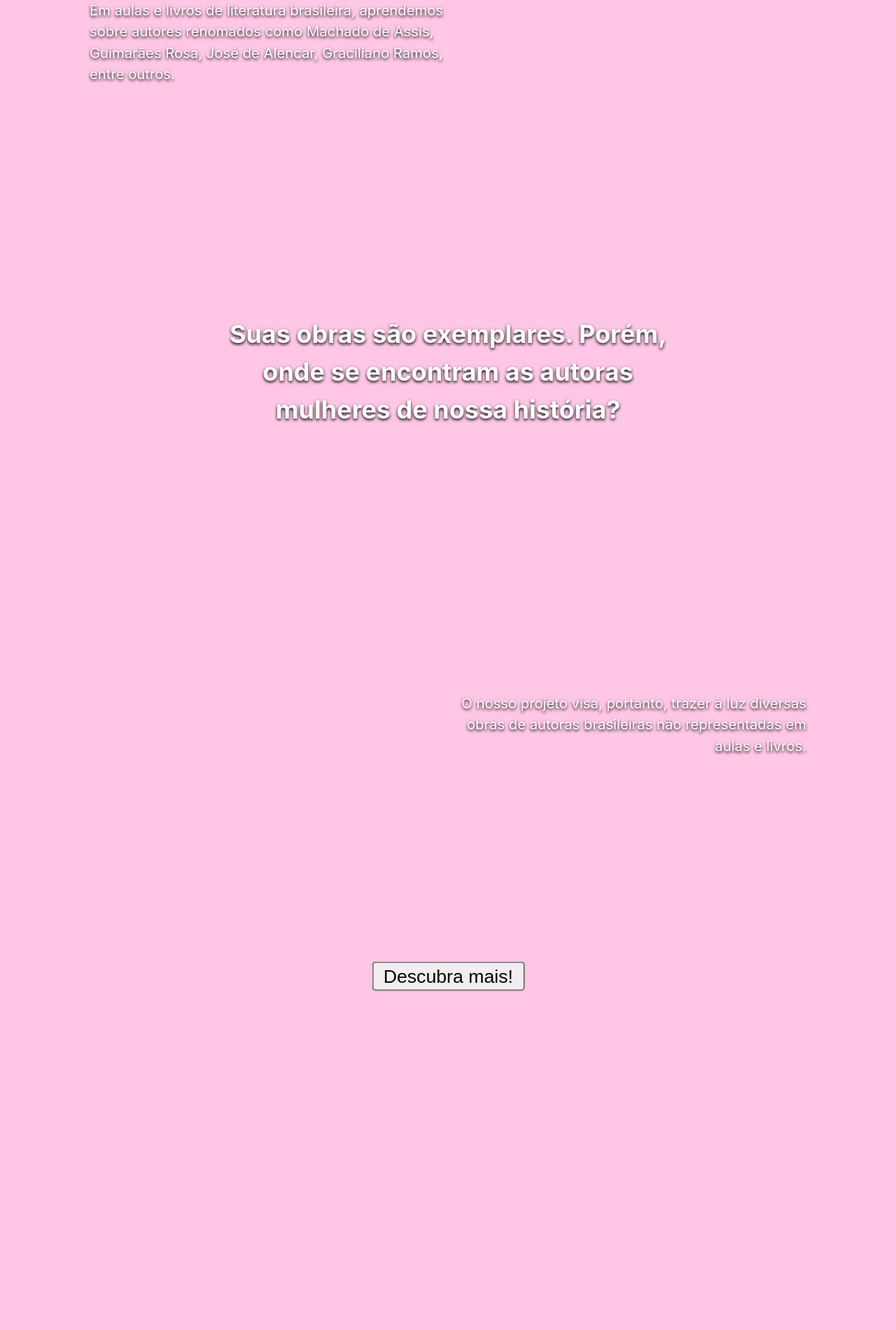
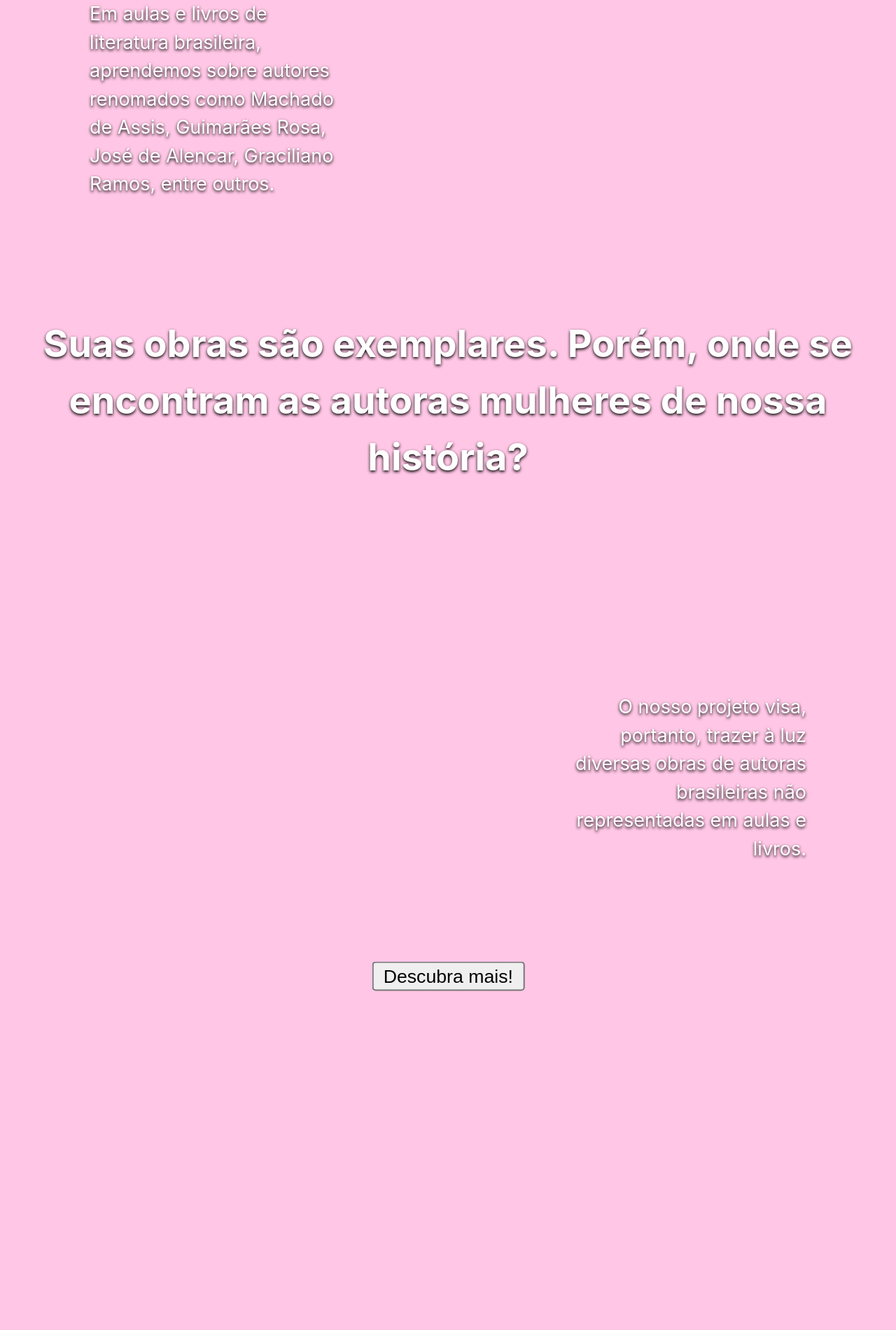
Before and after one commit to elas-na-literatura/elas-na-literatura.github.io, a Jekyll site: the page built from index.markdown, in a window 1280 px wide. Shown: the part 900-2800 px from the top of the page at 70% size. Built offline with Jekyll 4.4.1, drawn with Linux system fonts in a browser that asks for light colours; our own code applies the rules of GitHub Pages for plain Markdown files.

Commit message:
melhorei texto agra eu acho

```diff
--- a/_layouts/home.html
+++ b/_layouts/home.html
@@ -50,12 +50,12 @@
         {
             position: absolute;
             font-weight: 400;
-            font-size: 2.25vmin;
+            font-size: 3vmin;
             color:white;
             text-shadow: #000 0px 2px 4px;
             --scrollpos: 0px;
-            width: 40vw;
-            height: 22.5vh;
+            width: 40vmin;
+            height: 30vmin;
             top: calc(100vh + var(--scrollpos));
         }
     </style>
@@ -96,7 +96,7 @@
         </div>
         <span style="position: fixed;bottom: 16px;text-align: center;width:100%;font-weight: 900;font-size: 2.5vmax;color:white;text-shadow: #0002 0px 2px 2px;opacity: calc(1 - var(--blurfactor));">Arraste para mais!</span>
         <div class="specialquote" style="left: 10%;--scrollpos: 0vmin;text-align: left;">Em aulas e livros de literatura brasileira, aprendemos sobre autores renomados como Machado de Assis, Guimarães Rosa, José de Alencar, Graciliano Ramos, entre outros.</div>
-        <div class="specialquote" style="left: calc(50% - 26.66vw);--scrollpos: 50vmin; font-size: 4vmin;text-align: center; font-weight: 700; width: 53.33vw;height:40vmin">Suas obras são exemplares. Porém, onde se encontram as autoras mulheres de nossa história?</div>
+        <div class="specialquote" style="left: 0;--scrollpos: 50vmin; font-size: 6vmin;text-align: center; font-weight: 700; width: 100vw;height:60vmin">Suas obras são exemplares. Porém, onde se encontram as autoras mulheres de nossa história?</div>
         <div class="specialquote" style="right: 10%;--scrollpos: 110vmin;text-align: right;">O nosso projeto visa, portanto, trazer à luz diversas obras de autoras brasileiras não representadas em aulas e livros.</div>
         <div class="specialquote" style="left: calc(50% - 20vw);--scrollpos: 150vmin; font-size: 3.5vmax;text-align: center; font-weight: 700; width: 40vw;">
             <button class="button" onclick='window.open("{{ site.url }}/obras","_self")' style="transform:scale(2);">Descubra mais!</button>
```
Also changed, not shown: 1 other file.
